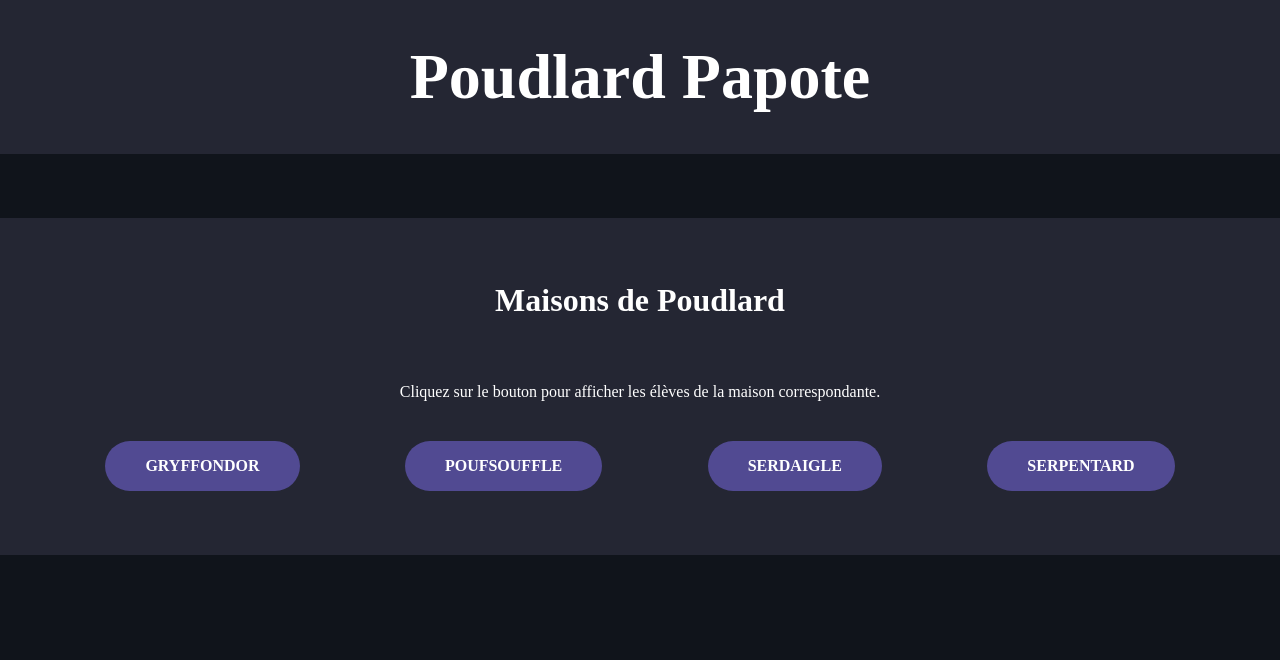
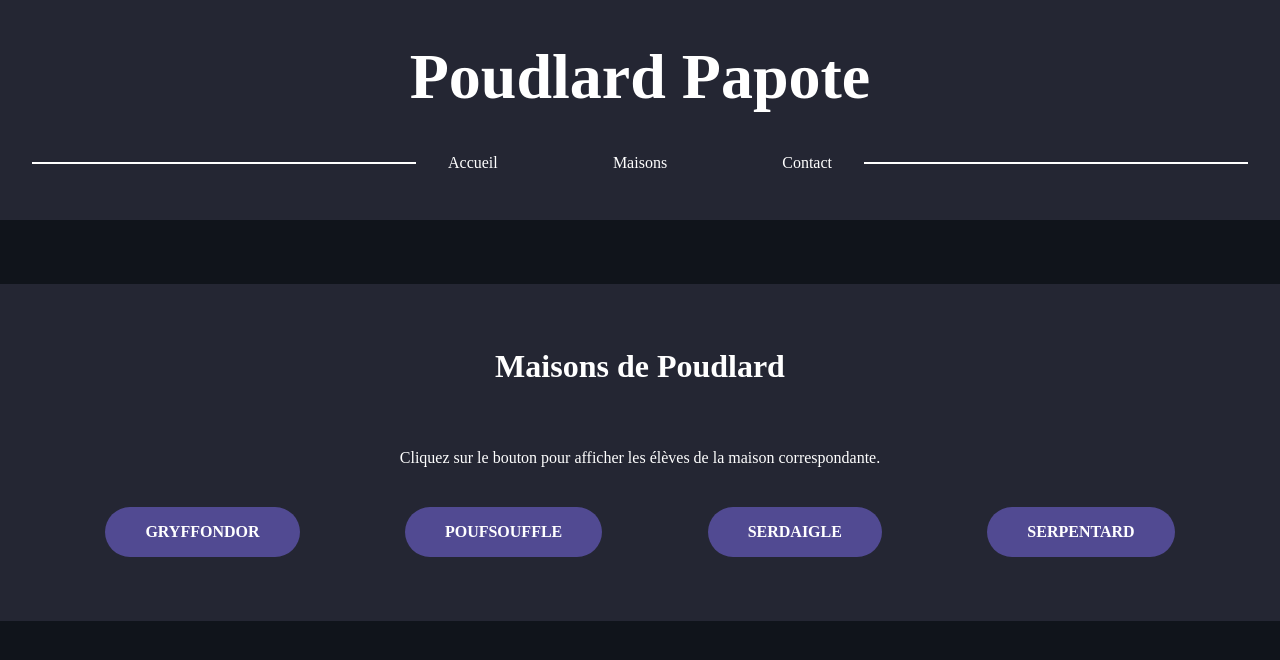
Before and after one commit to kpeset/hp-fetch-components-states, a React (Vite) app: page / in a window 1280 px wide. Shown: the top 660 px of the page. Built offline with nearby package versions, Linux system fonts and the light colour scheme; a web font is replaced by a local one.

Commit message:
Ajout navbar

```diff
--- a/src/App.jsx
+++ b/src/App.jsx
@@ -1,44 +1,57 @@
-import axios from "axios"
-import { useState } from "react"
-import CharacterCard from "./components/CharacterCard"
+import axios from "axios";
+import { useState } from "react";
+import CharacterCard from "./components/CharacterCard";
+import Header from "./components/Header";
 
 function App() {
-  const [data, setData] = useState([])
+  const [data, setData] = useState([]);
 
   const getCharacters = (event) => {
-
-    const house = event.target.name
+    const house = event.target.name;
 
     axios
       .get(`https://hp-api.onrender.com/api/characters/house/${house}`)
       .then((response) => {
-        setData(response.data)
-      })
-  }
+        setData(response.data);
+      });
+  };
 
   return (
     <>
-      <header className="homepage_header">
-        <h1>Poudlard Papote</h1>
-      </header>
+      <Header />
       <section className="homepage_content">
         <div className="panel">
           <h2>Maisons de Poudlard</h2>
-          <p>Cliquez sur le bouton pour afficher les élèves de la maison correspondante.</p>
+          <p>
+            Cliquez sur le bouton pour afficher les élèves de la maison
+            correspondante.
+          </p>
           <div className="nav_houses">
-            <button name="gryffindor" onClick={getCharacters}>GRYFFONDOR</button>
-            <button name="hufflepuff" onClick={getCharacters}>POUFSOUFFLE</button>
-            <button name="ravenclaw" onClick={getCharacters}>SERDAIGLE</button>
-            <button name="slytherin" onClick={getCharacters}>SERPENTARD</button>
+            <button name="gryffindor" onClick={getCharacters}>
+              GRYFFONDOR
+            </button>
+            <button name="hufflepuff" onClick={getCharacters}>
+              POUFSOUFFLE
+            </button>
+            <button name="ravenclaw" onClick={getCharacters}>
+              SERDAIGLE
+            </button>
+            <button name="slytherin" onClick={getCharacters}>
+              SERPENTARD
+            </button>
           </div>
         </div>
         <div className="cards">
-          {data.map((character) => character.image && <CharacterCard key={character.id} character={character} />)}
+          {data.map(
+            (character) =>
+              character.image && (
+                <CharacterCard key={character.id} character={character} />
+              )
+          )}
         </div>
       </section>
-
     </>
-  )
+  );
 }
 
-export default App
+export default App;
--- /dev/null
+++ b/src/components/Header.jsx
@@ -0,0 +1,16 @@
+export default function Header() {
+  return (
+    <header className="homepage_header">
+      <h1>Poudlard Papote</h1>
+      <nav>
+        <div className="line_nav" />
+        <ul>
+          <li>Accueil</li>
+          <li>Maisons</li>
+          <li>Contact</li>
+        </ul>
+        <div className="line_nav" />
+      </nav>
+    </header>
+  );
+}
--- a/src/styles/app.css
+++ b/src/styles/app.css
@@ -1,24 +1,24 @@
 @font-face {
   font-family: "Sofia";
-    src: url('./fonts/sofiapro-light.otf');
+  src: url("./fonts/sofiapro-light.otf");
 }
 
 @font-face {
   font-family: "BluuBold";
-    src: url('./fonts/BluuNext-Bold.otf');
+  src: url("./fonts/BluuNext-Bold.otf");
 }
 
 :root {
-    --color-bed-of-wine: #4D0505;
+  --color-bed-of-wine: #4d0505;
   --color-bed-of-wine-dark: #430404;
-    --color-golden-yellow: #F3C01B;
-    --color-golden-yellow-dark: #B79114;
-    --color-dark-blue: #10141B;
+  --color-golden-yellow: #f3c01b;
+  --color-golden-yellow-dark: #b79114;
+  --color-dark-blue: #10141b;
   --color-light-blue: #242633;
-    --color-light-purple: #514A92;
+  --color-light-purple: #514a92;
   --color-light-grey: #efefef;
   --font-sofia: "Sofia";
-    --font-bluu-bold: "BluuBold"
+  --font-bluu-bold: "BluuBold";
 }
 
 * {
@@ -33,7 +33,11 @@
   background-color: var(--color-dark-blue);
 }
 
-.homepage_header>h1 {
+header {
+  background-color: var(--color-light-blue);
+}
+
+header > h1 {
   background-color: var(--color-light-blue);
   color: white;
   padding: 40px;
@@ -42,26 +46,54 @@
   font-size: 4rem;
 }
 
-.homepage_header {
+header {
   margin-bottom: 4rem;
 }
 
-.homepage_content>.panel>h2 {
+header > nav {
+  color: white;
+  display: flex;
+  align-items: center;
+  padding-bottom: 3rem;
+}
+
+header > nav > ul {
+  display: flex;
+  width: 30%;
+  margin: 0 auto;
+  list-style: none;
+  justify-content: space-between;
+}
+
+header > nav > ul > li:hover {
+  color: var(--color-golden-yellow);
+  cursor: pointer;
+}
+
+header > nav > .line_nav {
+  width: 30%;
+  margin-left: 2rem;
+  margin-right: 2rem;
+  height: 2px;
+  background-color: white;
+}
+
+.homepage_content > .panel > h2 {
   font-family: var(--font-bluu-bold);
   font-size: 2rem;
   padding: 4rem;
   color: white;
 }
 
-.homepage_content>.panel {
+.homepage_content > .panel {
   margin: 0 auto;
 }
 
-.homepage_content>.panel>p {
+.homepage_content > .panel > p {
   color: white;
 }
 
-.homepage_content>.panel {
+.homepage_content > .panel {
   background-color: var(--color-light-blue);
   max-width: 80rem;
   min-width: auto;
@@ -79,21 +111,19 @@
   overflow: hidden;
 }
 
-.card>h2 {
+.card > h2 {
   color: var(--color-dark-blue);
   background-color: var(--color-light-grey);
   font-style: italic;
   margin: 2rem 0;
 }
 
-.card>p {
+.card > p {
   font-family: var(--font-sofias);
   font-weight: 900;
 }
 
-
-
-.panel>.nav_houses>button {
+.panel > .nav_houses > button {
   all: unset;
   color: white;
   font-weight: 900;
@@ -103,30 +133,30 @@
   margin-top: 40px;
   margin-bottom: 64px;
   cursor: pointer;
-    transition: .4s;
+  transition: 0.4s;
 }
 
-.panel>.nav_houses>button:hover {
+.panel > .nav_houses > button:hover {
   background-color: var(--color-golden-yellow);
   color: black;
 }
 
-.card>img {
+.card > img {
   width: 100%;
   height: 20rem;
   object-fit: cover;
   object-position: top;
-    transition: .4s;
+  transition: 0.4s;
   filter: grayscale(100%);
   transform: scale(1);
 }
 
-.card:hover>img {
+.card:hover > img {
   filter: none;
   transform: scale(1.05);
 }
 
-.card:hover>h2 {
+.card:hover > h2 {
   color: #430404;
 }
 
@@ -139,7 +169,7 @@
   margin: 0 auto;
 }
 
-.cards>.dummy {
+.cards > .dummy {
   flex-grow: 1;
 }
 
@@ -154,11 +184,15 @@
     align-items: center;
   }
 
-    .panel>.nav_houses>button {
+  .panel > .nav_houses > button {
     margin: 1rem;
   }
 
-    .panel>.nav_houses>button:last-child {
+  .panel > .nav_houses > button:last-child {
     margin-bottom: 4rem;
   }
+
+  header > nav > ul {
+    flex-direction: column;
   }
+}
```
Lines whose indentation alone changed are shown as unchanged.
